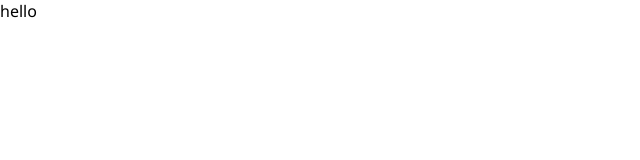
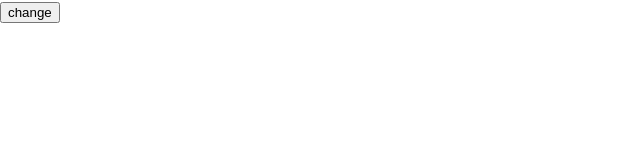
Before and after one commit to DonaldKien/weather-app, a React (Create React App) app: page / in a window 1280 px wide. Shown: the top 160 px of the page, without its empty margins (0-640 px from the left). Built offline with nearby package versions, Linux system fonts and the light colour scheme.

Commit message:
light theme dark theme

```diff
--- a/src/App.tsx
+++ b/src/App.tsx
@@ -1,5 +1,20 @@
+import { useState } from "react";
+import Home from "pages/index";
+
+const theme = (lightTheme: boolean) => {
+  if (lightTheme) return "light-theme";
+  else return "dark-theme";
+};
+
 function App() {
-  return <div>hello</div>;
+  const [lightTheme, setLightTheme] = useState<boolean>(true);
+
+  return (
+    <div className={`app ${theme(lightTheme) || ""}`}>
+      <button onClick={() => setLightTheme((prev) => !prev)}>change</button>
+      <Home />
+    </div>
+  );
 }
 
 export default App;
--- /dev/null
+++ b/src/pages/index.tsx
@@ -0,0 +1,11 @@
+import React from "react";
+
+const Home: React.FC<{}> = () => {
+  return (
+    <div className="page-home">
+      <div className="home"></div>
+    </div>
+  );
+};
+
+export default Home;
--- a/src/styles/index.scss
+++ b/src/styles/index.scss
@@ -2,3 +2,13 @@
 @import "variables";
 @import "common";
 @import "fonts";
+
+.light-theme {
+// pages
+  @import "../styles/pages/light-theme/page-home.scss";
+}
+
+.dark-theme {
+// pages
+  @import "../styles/pages/dark-theme/page-home.scss";
+}
--- /dev/null
+++ b/src/styles/pages/dark-theme/page-home.scss
@@ -0,0 +1,2 @@
+.home {
+}
--- /dev/null
+++ b/src/styles/pages/light-theme/page-home.scss
@@ -0,0 +1,2 @@
+.home {
+}
```
